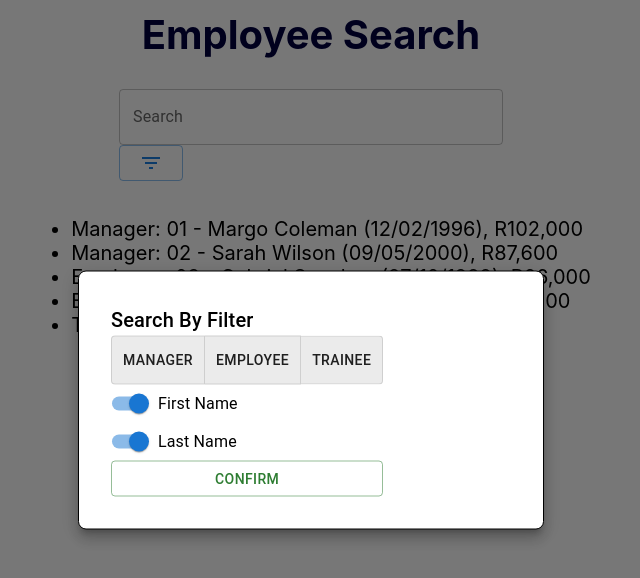
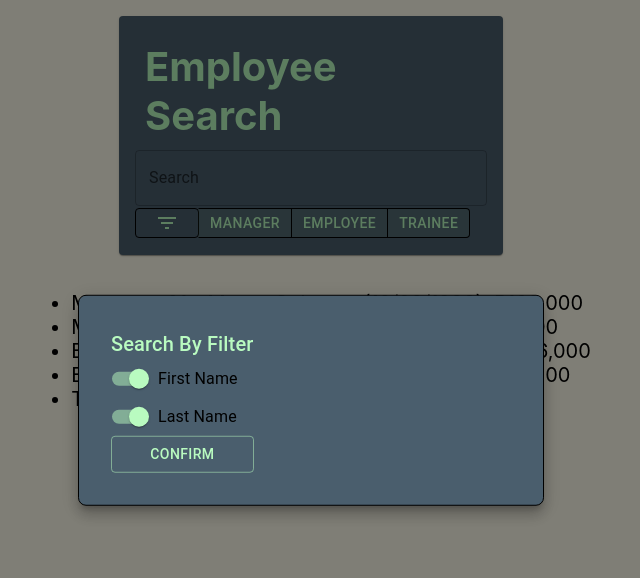
Before and after one commit to druha4087/EmployeeSearch_0622, a React (Create React App) app in the folder andreyo-techassign/: page / in a window 1280 px wide. Both pictures are taken after a click on the button "Filter". Shown: the top 578 px of the page, without its empty margins (329-969 px from the left). Built offline with nearby package versions, Linux system fonts and the light colour scheme.

Commit message:
🚧 Added role filter functionality and updated UI

```diff
--- a/andreyo-techassign/src/App.css
+++ b/andreyo-techassign/src/App.css
@@ -1,5 +1,5 @@
 .wrapper {
-  background-color: #efefef;
+  background-color:#fffded;
   display: flex;
   flex-wrap: wrap;
   height: 100vh;
@@ -12,13 +12,18 @@
 h1 {
   margin: 10px;
   font-size: 40px;
-  color: rgb(1, 1, 59);
+  color: #b9fbc0;
 }
 
 .search {
   width: 30%;
 }
 
+.card {
+  padding: 1rem;
+  margin-top: 1rem;
+}
+
 ul li {
   font-size: 20px;
 }
--- a/andreyo-techassign/src/App.js
+++ b/andreyo-techassign/src/App.js
@@ -1,24 +1,28 @@
 import { React, useState } from "react";
-import { TextField, Button, Tooltip, Box, Typography, Modal, Switch, FormControl, FormGroup, FormControlLabel, ToggleButtonGroup, ToggleButton } from '@mui/material';
+import { TextField, Button, Tooltip, Box, Typography, Modal, Switch, FormControl, FormGroup, FormControlLabel, ToggleButton, ToggleButtonGroup, Card } from '@mui/material';
 import FilterListIcon from '@mui/icons-material/FilterList';
-// import List from "./Components/List";
+import { createTheme, ThemeProvider } from '@mui/material/styles';
 import data from "./Components/ListData.json"
 import "./App.css";
 
 function App() {
-  //Search Input
-  const [inputText, setInputText] = useState("");
-  let inputHandler = (e) => {
-    var lowerCase = e.target.value.toLowerCase();
-    setInputText(lowerCase);
-  };
 
-  //Modal Hooks
-  const [open, setOpen] = useState(false);
-  const handleOpen = () => setOpen(true);
-  const handleClose = () => setOpen(false);
+  /*
+  --------STYLES---------
+  */
 
-  //Modal Style
+
+  const theme = createTheme({
+    palette: {
+      primary: {
+        main: '#b9fbc0',
+      },
+      secondary: {
+        main: '#fffded',
+      },
+    },
+  });
+
   const modalStyle = {
     position: 'absolute',
     top: '50%',
@@ -32,76 +36,110 @@ function App() {
     p: 4,
   };
 
-  //Toggle States
+  const groupStyle = {
+    borderRadius: 1,
+    height: 30,
+    border: 0,
+    mt: 0.3,
+  };
+
+  const buttonStyle = {
+    borderRadius: 1,
+    height: 30,
+    border: '1px solid #000',
+  }
+
+  /*
+  ------EVENT HANDLERS------
+  */
+
+  let inputHandler = (e) => {
+    var lowerCase = e.target.value.toLowerCase();
+    setInputText(lowerCase);
+  };
+
+  const roleToggle = (e, newFormats) => {
+    setFormats(newFormats);
+    data.role = newFormats
+  };
+
+  const nameToggle = (e) => {
+    setState({
+      ...state,
+      [e.target.name]: e.target.checked,
+    });
+  };
+
+  /*
+  -------HOOKS--------
+  */
+
+  const [inputText, setInputText] = useState("");
+  const [open, setOpen] = useState(false);
+  const handleOpen = () => setOpen(true);
+  const handleClose = () => setOpen(false);
+  const [formats, setFormats] = useState(() => ['Manager', 'Employee', 'Trainee']);
   const [state, setState] = useState({
     f_name: true,
     l_name: true,
+    role: formats,
     dob: false, //add date picker
     empl_id: false,
-    salary: false, //add scale selector
+    salary: false //add scale selector
   });
 
-  //Modal Toggle Event Handler
-  const nameToggle = (event) => {
-    setState({
-      ...state,
-      [event.target.name]: event.target.checked,
-    });
-  };
+  /*
+  ------FUNCTIONS------
+  */
 
-  //Role Toggle States
-  const [formats, setFormats] = useState(() => ['Manager', 'Employee', 'Trainee']);
-
-  const roleToggle = (event, newFormats) => {
-    setFormats(newFormats);
-  };
+  function checkRole(entries){
+    var pass = false;
+    for (let i = 0; i < formats.length; i++) {
+      if (entries[6][1] === formats[i]) {
+        pass = true;
+      }
+    }
+    return pass;
+  }
 
   return (
+    <ThemeProvider theme={theme}>
       <div className="wrapper">
+        <div className="search">
+          <Card className="card" style={{backgroundColor: "#4a5e6d"}}>
             <h1>Employee Search</h1>
-      <div className="search">
-        <TextField
-          id="outlined-basic"
-          onChange={inputHandler}
-          variant="outlined"
-          fullWidth
-          label="Search"
-          color="primary"
-        />
+              <TextField onChange={inputHandler} variant="outlined" fullWidth label="Search" color="primary"/>
+
+              <ToggleButtonGroup sx={groupStyle} value={formats} onChange={roleToggle} aria-label="text formatting">
                 <Tooltip title="Filter" arrow>
-          <Button variant="outlined" color="primary" onClick={handleOpen}><FilterListIcon>Filter</FilterListIcon></Button>
+                  <Button sx={buttonStyle} variant="outlined" color="primary" onClick={handleOpen}><FilterListIcon>Filter</FilterListIcon></Button>
                 </Tooltip>
-
-        <Modal open={open} onClose={handleClose} aria-labelledby="title" aria-describedby="description">
-          <Box sx={modalStyle}>
-              <FormControl component="fieldset" variant="standard">
-                <Typography id="title" variant="h6" component="h2">Search By Filter</Typography>
-                <FormGroup>
-                  <ToggleButtonGroup  value={formats} onChange={roleToggle} aria-label="text formatting">
-                      <ToggleButton id="manager-toggle" value="Manager" aria-label="Manager">
+                <ToggleButton sx={buttonStyle} color="primary" id="manager-toggle" value="Manager" aria-label="Manager">
                   Manager
                 </ToggleButton>
-                      <ToggleButton id="employee-toggle" value="Employee" aria-label="Employee">
+                <ToggleButton sx={buttonStyle} color="primary" id="employee-toggle" value="Employee" aria-label="Employee">
                   Employee
                 </ToggleButton>
-                      <ToggleButton id="trainee-toggle" value="Trainee" aria-label="Trainee">
+                <ToggleButton sx={buttonStyle} color="primary" id="trainee-toggle" value="Trainee" aria-label="Trainee">
                   Trainee
                 </ToggleButton>
               </ToggleButtonGroup>
+          </Card>
+
+
+          <Modal open={open} onClose={handleClose} aria-labelledby="title" aria-describedby="description">
+            <Box sx={modalStyle} style={{backgroundColor: "#4a5e6d"}}>
+              <FormControl component="fieldset" variant="standard">
+                <Typography variant="h6" component="h2" color="#b9fbc0">Search By Filter</Typography>
+                <FormGroup>
                   <FormControlLabel
-                      control={
-                        <Switch checked={state.f_name} onChange={nameToggle} name="f_name" />
-                      }
-                      label="First Name"
-                    />
+                    control={<Switch checked={state.f_name} onChange={nameToggle} name="f_name" />}
+                    label="First Name" />
                   <FormControlLabel
-                      control={
-                        <Switch checked={state.l_name} onChange={nameToggle} name="l_name" />
-                      }
-                      label="Last Name"
-                    />
+                    control={<Switch checked={state.l_name} onChange={nameToggle} name="l_name" />}
+                    label="Last Name" />
                 </FormGroup>
-                <Button variant="outlined" color="success" onClick={handleClose}>Confirm</Button>
+                <Button variant="outlined" color="primary" onClick={handleClose}>Confirm</Button>
               </FormControl>
             </Box>
           </Modal>
@@ -110,6 +148,7 @@ function App() {
         <List input={inputText} />
 
       </div>
+    </ThemeProvider>
   );
 
   function List(props) {
@@ -119,10 +158,16 @@ function App() {
         }
         else {
             var results;
-            if (state.f_name === true){
+
+            const entries = Object.entries(data);
+            checkRole(entries);
+            console.log(entries[6][1] +"-"+ formats[0])
+
+
+            if (state.f_name === true && checkRole(entries) === true){
               results = results || data.f_name.toLowerCase().includes(props.input);
             }
-            if (state.l_name === true)
+            if (state.l_name === true && checkRole(entries) === true)
             {
               results = results || data.l_name.toLowerCase().includes(props.input);
             }
```
Lines whose indentation alone changed are shown as unchanged.
